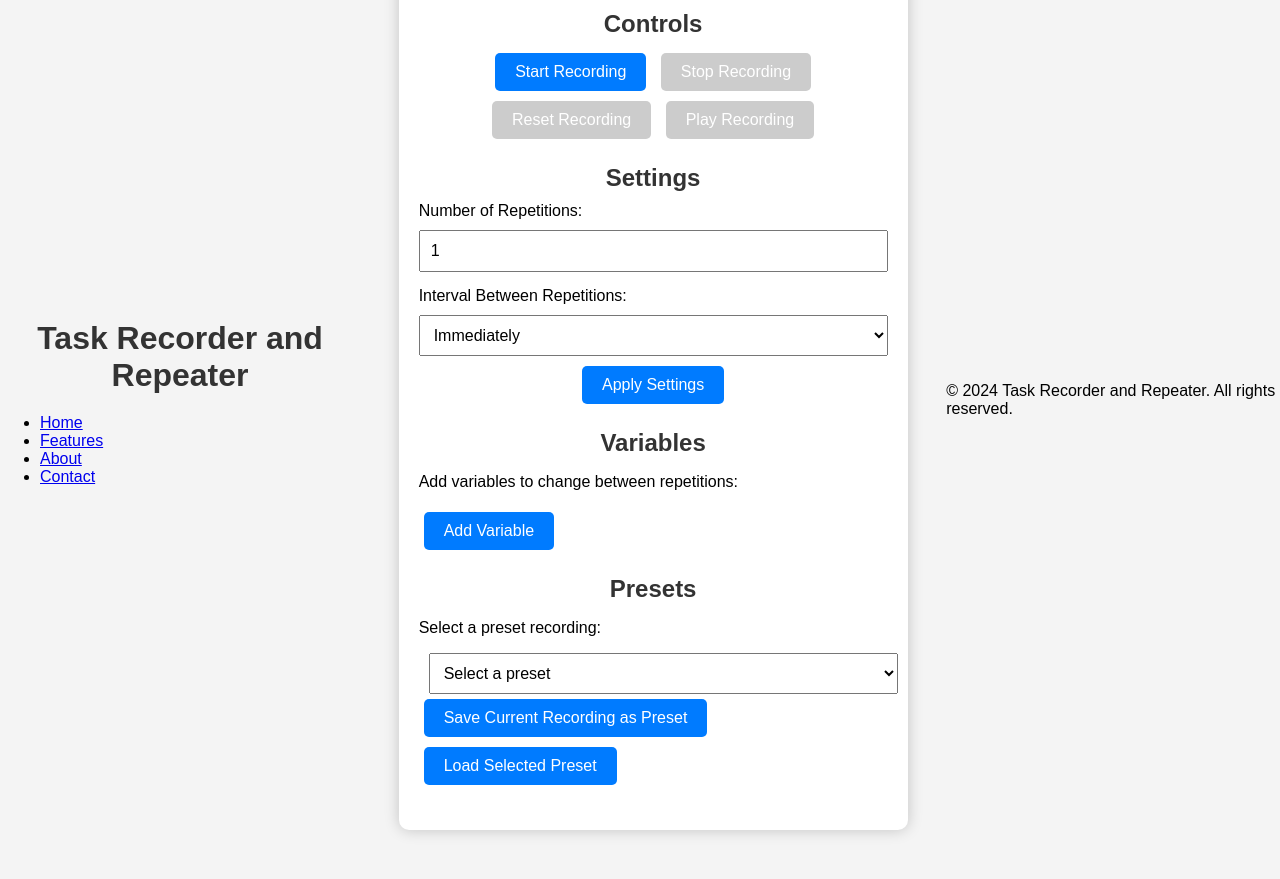
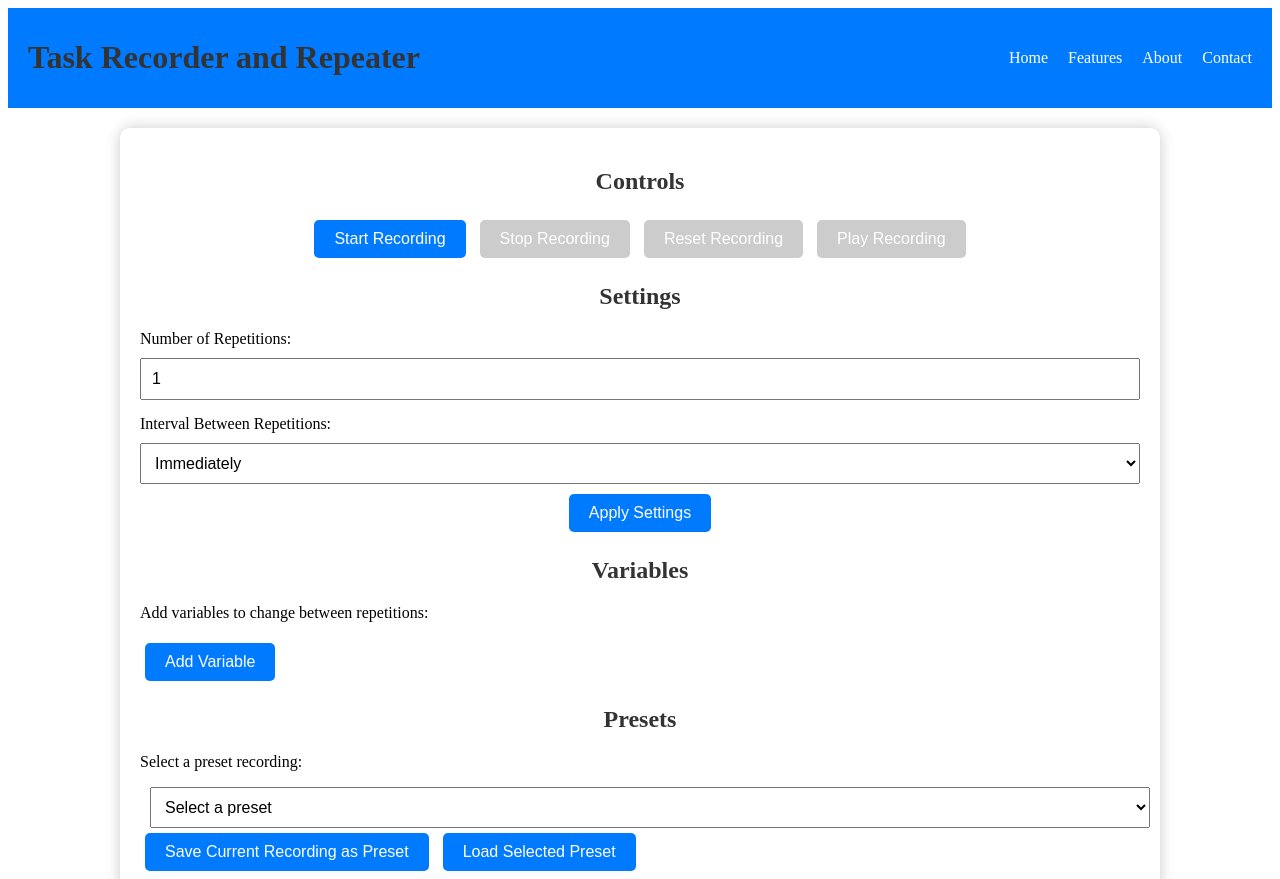
Before and after one commit to epicgamer5043/task, a plain HTML site: page index.html in a window 1280 px wide. Shown: the top 879 px of the page. Before the commit the page ends 850 px from the top, so only its background shows below. Drawn offline with Linux system fonts and the light colour scheme.

Commit message:
Update styles.css

```diff
--- a/styles.css
+++ b/styles.css
@@ -1,15 +1,44 @@
+<style>
 body {
     font-family: Arial, sans-serif;
     background-color: #f4f4f4;
     margin: 0;
     padding: 0;
     display: flex;
-    justify-content: center;
-    align-items: center;
+    flex-direction: column;
     height: 100vh;
 }
 
+header {
+    background-color: #007bff;
+    color: #fff;
+    padding: 10px 20px;
+}
+
+.banner {
+    display: flex;
+    justify-content: space-between;
+    align-items: center;
+}
+
+nav ul {
+    list-style: none;
+    margin: 0;
+    padding: 0;
+    display: flex;
+}
+
+nav ul li {
+    margin-left: 20px;
+}
+
+nav ul li a {
+    color: #fff;
+    text-decoration: none;
+}
+
 .container {
+    flex: 1;
     width: 80%;
     max-width: 1000px;
     margin: 20px auto;
@@ -19,10 +48,9 @@ body {
     border-radius: 10px;
 }
 
-h1 {
+h1, h2 {
     text-align: center;
     color: #333;
-    margin-bottom: 20px;
 }
 
 .controls, .settings, .variables, .presets {
@@ -89,8 +117,10 @@ input, select {
     background-color: #c82333;
 }
 
-h2 {
+footer {
+    background-color: #007bff;
+    color: #fff;
     text-align: center;
-    color: #333;
-    margin-bottom: 10px;
+    padding: 10px 0;
 }
+</style>
```
